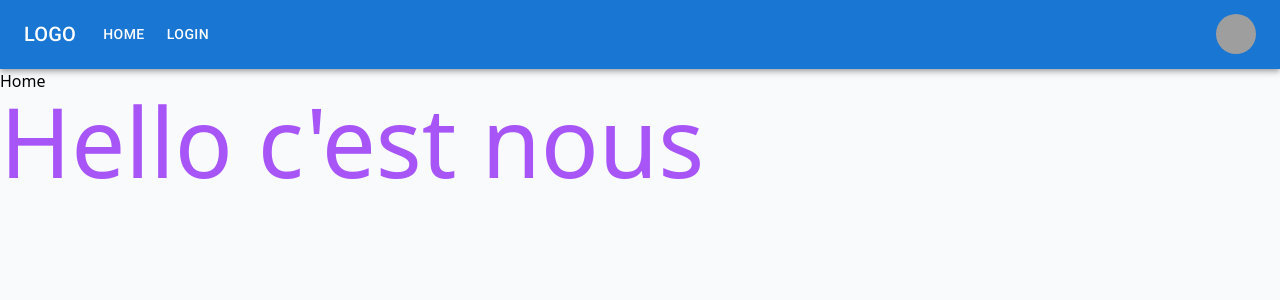
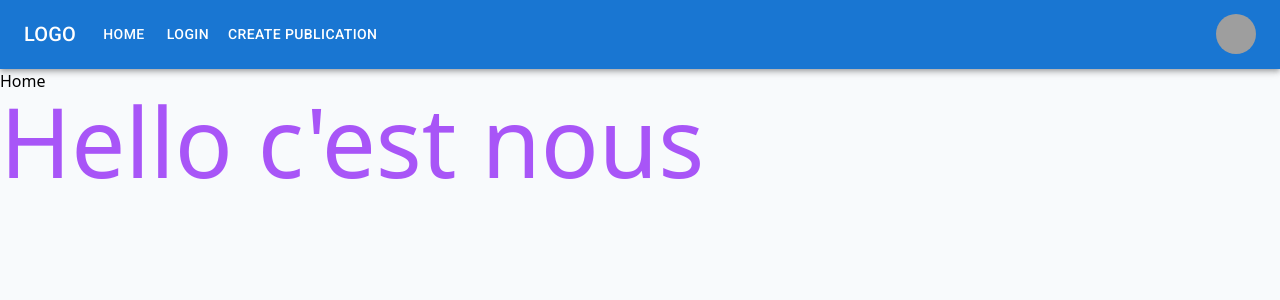
Before and after one commit to ArradaImad/Social-Network, a React (Create React App) app: page / in a window 1280 px wide. Shown: the top 300 px of the page. Built offline with nearby package versions, Linux system fonts and the light colour scheme; grey boxes are pictures that could not be loaded.

Commit message:
Commit du Header

```diff
--- a/src/Components/Header.js
+++ b/src/Components/Header.js
@@ -72,10 +72,13 @@ const Header = () => {
               }}
             >
                 <MenuItem onClick={handleCloseNavMenu}>
-                  <Typography textAlign="center"><Link to="/login">Home</Link></Typography>
+                  <Typography textAlign="center"><Link to="/">Home</Link></Typography>
                 </MenuItem>
                 <MenuItem onClick={handleCloseNavMenu}>
                   <Typography textAlign="center"><Link to="/login">Login</Link></Typography>
+                </MenuItem>
+                <MenuItem onClick={handleCloseNavMenu}>
+                  <Typography textAlign="center"><Link to="/postform">Create post</Link></Typography>
                 </MenuItem>
             </Menu>
           </Box>
@@ -92,13 +95,20 @@ const Header = () => {
                 onClick={handleCloseNavMenu}
                 sx={{ my: 2, color: 'white', display: 'block' }}
               >
-                <Link to="/login">Home</Link>
+                <Link to="/">Home</Link>
               </Button>
               <Button
                 onClick={handleCloseNavMenu}
                 sx={{ my: 2, color: 'white', display: 'block' }}
               >
                 <Link to="/login">Login</Link>
+              </Button>
+
+              <Button
+                onClick={handleCloseNavMenu}
+                sx={{ my: 2, color: 'white', display: 'block' }}
+              >
+                <Link to="/postform">Create publication</Link>
               </Button>
           </Box>
 
```
